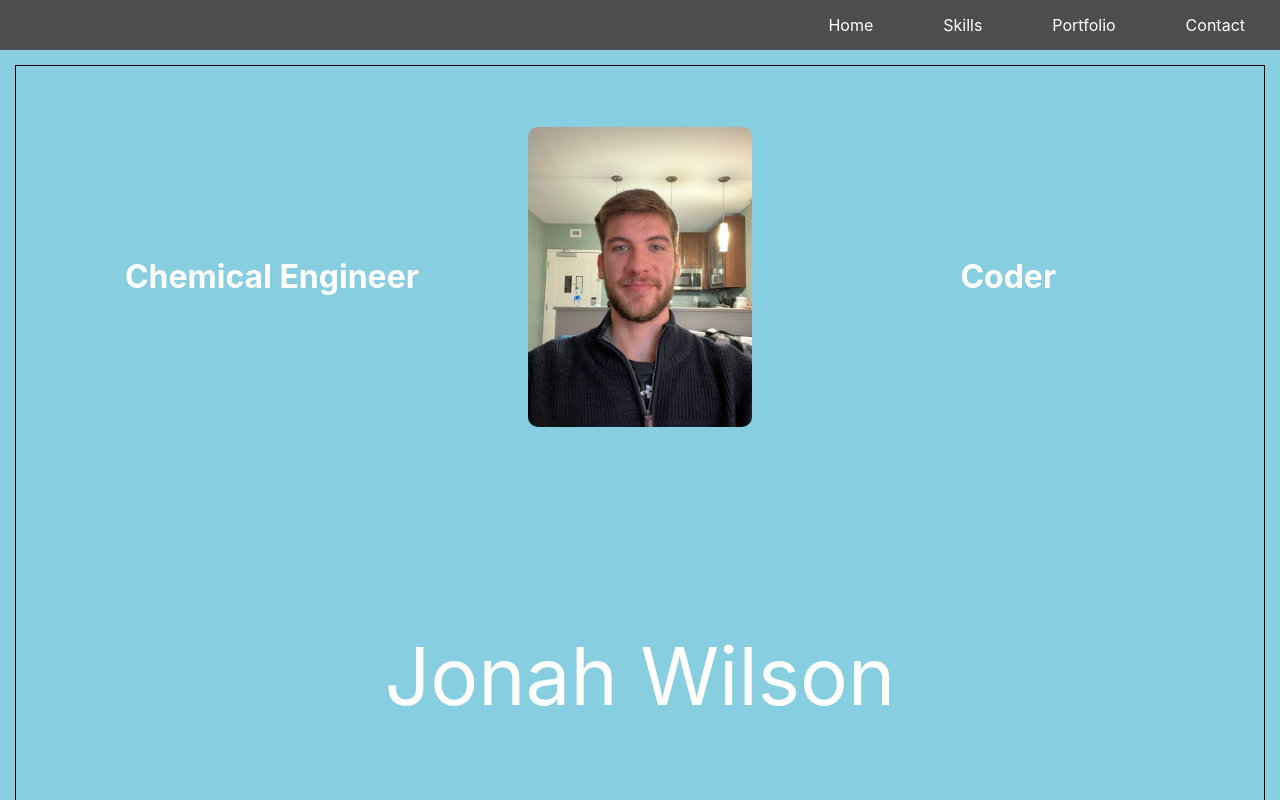
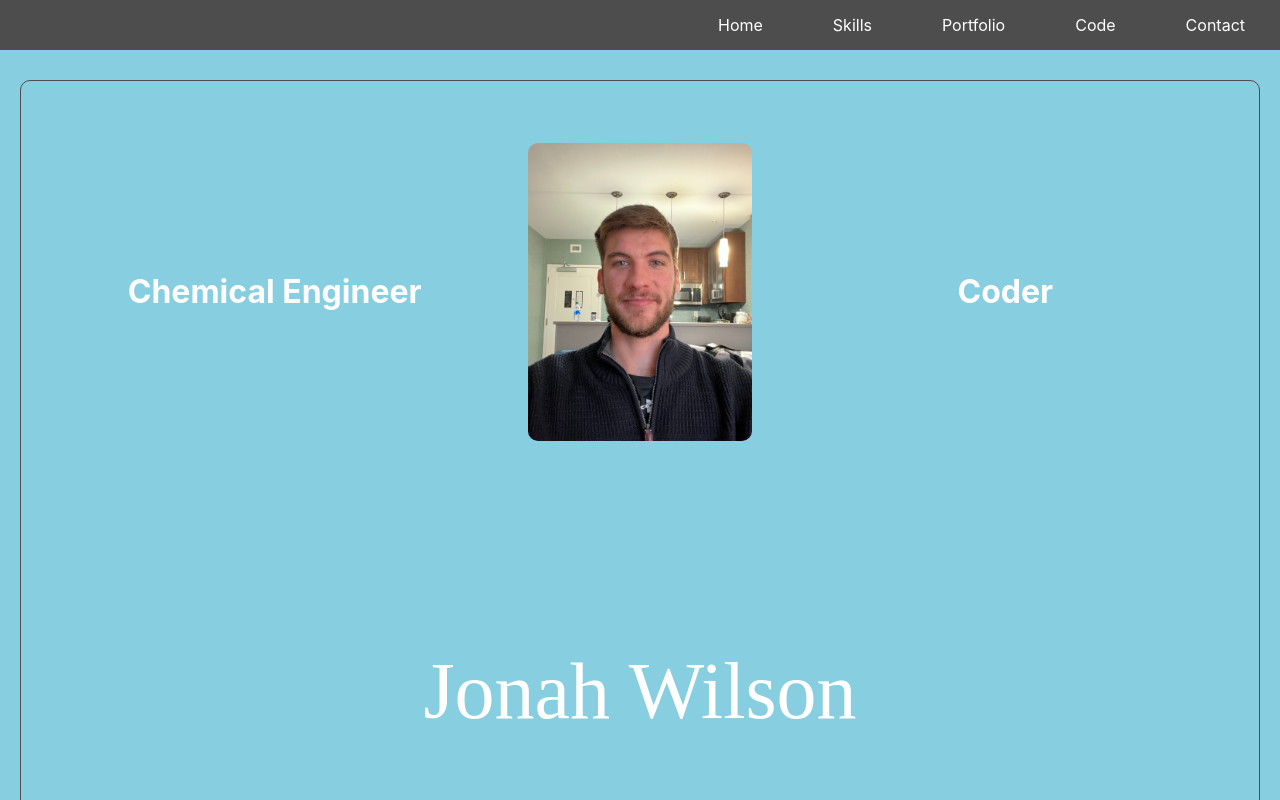
Before and after one commit to Hooper556/NewRepo, a Next.js app: page / in a window 1280 px wide. Shown: the top 800 px of the page. Built offline with nearby package versions, Linux system fonts and the light colour scheme.

Commit message:
Website building 1

```diff
--- a/pages/topNav.js
+++ b/pages/topNav.js
@@ -63,6 +63,21 @@ export default class header extends Component {
         </li>
         <li>
           <Link
+            to="code"
+            spy={true}
+            smooth={true}
+            style={{
+              width: "100px",
+              padding: "15px 35px",
+              cursor: "pointer",
+              color: "white",
+            }}
+          >
+            Code
+          </Link>
+        </li>
+        <li>
+          <Link
             to="contact"
             spy={true}
             smooth={true}
--- a/styles/Home.module.css
+++ b/styles/Home.module.css
@@ -14,7 +14,7 @@
   flex-direction: column;
   justify-content: center;
   align-items: center;
-  padding: 15px;
+  padding: 20px;
 }
 
 .topNav{
@@ -28,10 +28,10 @@
   justify-content: center;
   flex-direction: column;
   display: flex;
+  margin: 10px;
+  border-radius: 10px;
 
-
-
-border:1px solid black;
+border:1px solid #4D4D4D;
 
 }
 .pageContainerTwo{
@@ -116,7 +116,7 @@ border:1px solid black;
   margin: 8rem 0;
   line-height: 1.5;
   font-size: 5rem;
-
+  font-family: cursive;
 }
 
 .portfolio{
```
